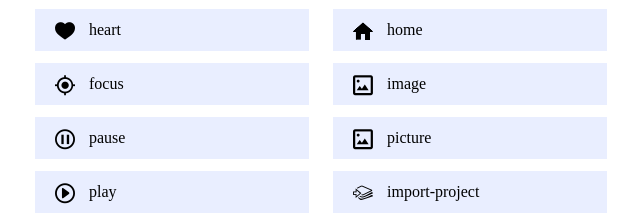
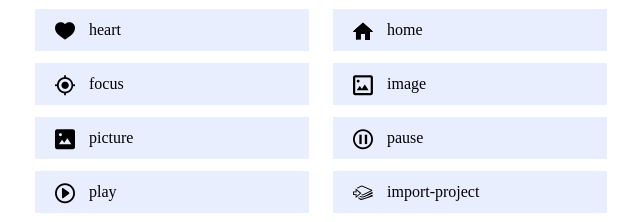
Before and after one commit to jianliaoim/icon-fonts, a website: page index.html in a window 1280 px wide. Shown: the part 1096-1318 px from the top of the page, 213-853 px from the left. Drawn offline with Linux system fonts and the light colour scheme.

Commit message:
Replace picture icon

```diff
--- a/css/teambition-ui-icons.css
+++ b/css/teambition-ui-icons.css
@@ -247,7 +247,7 @@
 .icon-sharp:before {content: "\f141";}
 .icon-rich-text:before {content: "\f14b";}
 .icon-normal-text:before {content: "\f14c";}
-.icon-picture:before {content: "\f14e";}
+.icon-picture:before {content: "\f1a2";}
 .icon-triangle-down-bold:before {content: "\f15d";}
 .icon-jump:before {content: "\f16b";}
 .icon-collection:before {content: "\f16c";}
--- a/index.html
+++ b/index.html
@@ -182,14 +182,14 @@
         <span class="glyphicon-class">image</span>
       </li>
 
+      <li data-copy="icon icon-picture" class="copy">
+        <span class="glyphicon icon icon-picture"></span>
+        <span class="glyphicon-class">picture</span>
+      </li>
+
       <li data-copy="icon icon-pause" class="copy">
         <span class="glyphicon icon icon-pause"></span>
         <span class="glyphicon-class">pause</span>
-      </li>
-
-      <li data-copy="icon icon-picture" class="copy">
-        <span class="glyphicon icon icon-picture"></span>
-        <span class="glyphicon-class">picture</span>
       </li>
 
       <li data-copy="icon icon-play" class="copy">
```
Also changed, not shown: fonts/teambition-ui-icons.ttf, fonts/teambition-ui-icons.woff, 2 other files.
